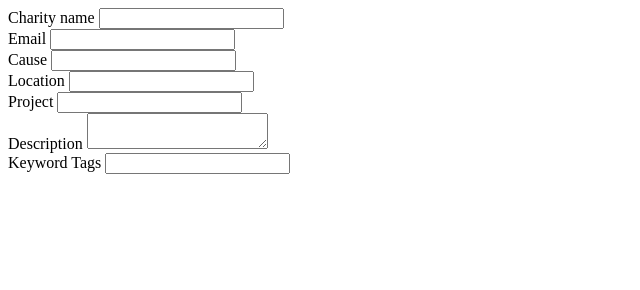
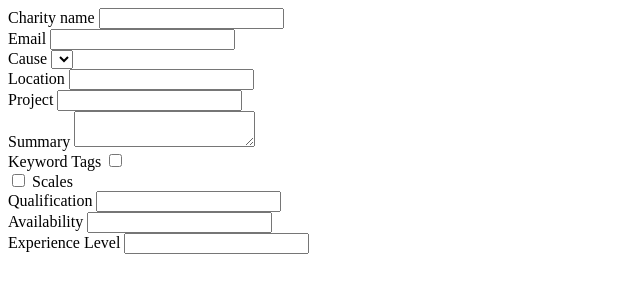
Before and after one commit to wdd-rebels/matchmaker, a plain HTML site: page public/pages/form.html in a window 1280 px wide. Shown: the whole page, without its empty margins (0-640 px from the left). Drawn offline with Linux system fonts and the light colour scheme.

Commit message:
more charity form fields added

```diff
--- a/public/pages/form.html
+++ b/public/pages/form.html
@@ -19,33 +19,52 @@
 
       <div className="form-group">
         <label className="" htmlFor="cause">Cause</label>
-        <input className="" type="" name="cause" />
+        <select className="" type="text" name="cause" >
+          <option></option>
+          <option></option>
+          <option></option>
+          <option></option>
+        </select>
       </div>
 
       <div className="form-group">
         <label className="" htmlFor="location">Location</label>
-        <input className="" type="" name="location" />
+        <input className="" type="text" name="location" />
       </div>
 
       <div className="form-group">
         <label className="" htmlFor="project">Project</label>
-        <input className="" type="" name="project" />
+        <input className="" type="text" name="project" />
       </div>
 
       <div className="form-group">
-        <label className="" htmlFor="description">Description</label>
-        <textarea name="description" className="" type=""></textarea>
+        <label className="" htmlFor="summary">Summary</label>
+        <textarea name="summary" className="" type="text"></textarea>
       </div>
 
       <div className="form-group">
         <label className="" htmlFor="keywords">Keyword Tags</label>
-        <input className="" type="" name="keywords" />
+        <input className="" type="checkbox" name="keywords" />
+        <div>
+          <input type="checkbox" id="scales" name="scales">
+          <label for="scales">Scales</label>
+        </div>
       </div>
 
-      <!-- <div className="form-group">
-        <label className="" htmlFor=""></label>
-        <input className="" type="" name="" />
-      </div> -->
+      <div className="form-group">
+        <label className="" htmlFor="qualification">Qualification</label>
+        <input className="" type="" name="qualification" />
+      </div>
+
+      <div className="form-group">
+        <label className="" htmlFor="availability">Availability</label>
+        <input className="" type="" name="availability" />
+      </div>
+
+      <div className="form-group">
+        <label className="" htmlFor="experienceLevel">Experience Level</label>
+        <input className="" type="" name="experienceLevel" />
+      </div>
 
     </form>
 
```
Also changed, not shown: 1 other file.
